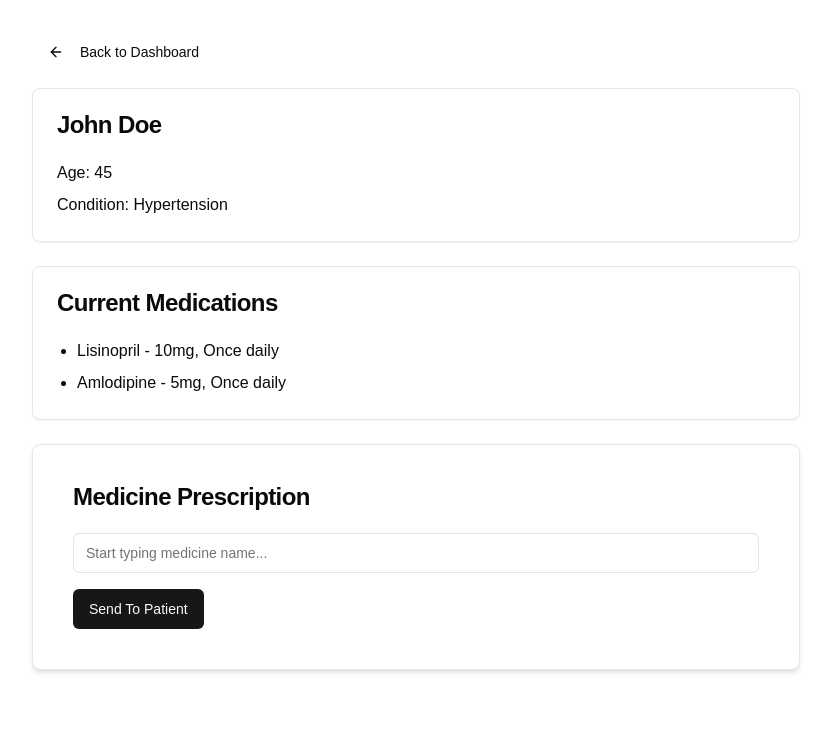
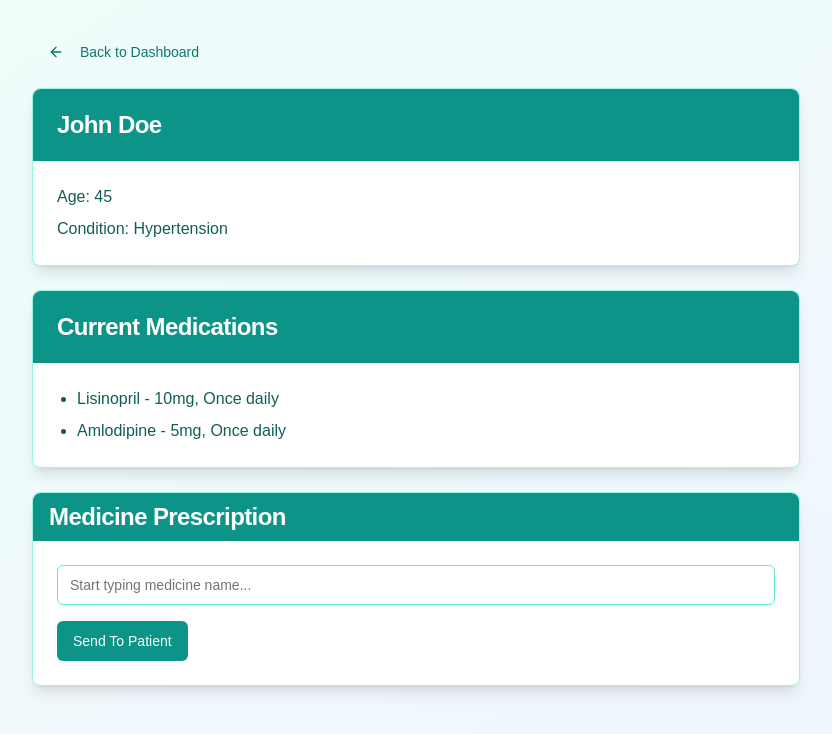
Before and after one commit to Steven-UY/hoyahacks25, a Next.js app in the folder PharmaSee_Frontend/: page /Patients/PAT-001 in a window 1280 px wide. Shown: the top 734 px of the page, without its empty margins (224-1056 px from the left). Built offline with nearby package versions, Linux system fonts and the light colour scheme.

Commit message:
stylingdone

```diff
--- a/PharmaSee_Frontend/src/app/Patients/[id]/page.jsx
+++ b/PharmaSee_Frontend/src/app/Patients/[id]/page.jsx
@@ -9,6 +9,7 @@ import { Label } from "@/components/ui/label"
 import { Textarea } from "@/components/ui/textarea"
 import { ArrowLeft } from "lucide-react"
 import Autocomplete from "@/components/Autocomplete"
+
 // Mock data for patients and their medications
 const mockPatients = [
   {
@@ -62,15 +63,19 @@ export default function PatientDetails() {
 
   if (!patient) {
     return (
-      <div className="min-h-screen bg-background p-8">
+      <div className="min-h-screen bg-gradient-to-br from-teal-50 to-blue-50 p-8">
         <div className="max-w-2xl mx-auto">
-          <Button variant="ghost" onClick={() => router.back()} className="mb-4">
+          <Button
+            variant="ghost"
+            onClick={() => router.back()}
+            className="mb-4 text-teal-700 hover:text-teal-800 hover:bg-teal-100"
+          >
             <ArrowLeft className="mr-2 h-4 w-4" />
             Back to Dashboard
           </Button>
-          <Card>
+          <Card className="bg-white border-teal-200 shadow-lg">
             <CardContent className="p-6">
-              <p>Patient not found. Please check the URL and try again.</p>
+              <p className="text-teal-800">Patient not found. Please check the URL and try again.</p>
             </CardContent>
           </Card>
         </div>
@@ -94,29 +99,33 @@ export default function PatientDetails() {
   }
 
   return (
-    <div className="min-h-screen bg-background p-8">
+    <div className="min-h-screen bg-gradient-to-br from-teal-50 to-blue-50 p-8">
       <div className="max-w-3xl mx-auto">
-        <Button variant="ghost" onClick={() => router.back()} className="mb-4">
+        <Button
+          variant="ghost"
+          onClick={() => router.back()}
+          className="mb-4 text-teal-700 hover:text-teal-800 hover:bg-teal-100"
+        >
           <ArrowLeft className="mr-2 h-4 w-4" />
           Back to Dashboard
         </Button>
-        <Card className="mb-6">
-          <CardHeader>
+        <Card className="mb-6 bg-white border-teal-200 shadow-lg">
+          <CardHeader className="bg-teal-600 text-white rounded-t-lg">
             <CardTitle>{patient.fullName}</CardTitle>
           </CardHeader>
-          <CardContent>
-            <div className="space-y-2">
+          <CardContent className="p-6">
+            <div className="space-y-2 text-teal-800">
               <p>Age: {patient.age}</p>
               <p>Condition: {patient.condition}</p>
             </div>
           </CardContent>
         </Card>
-        <Card className="mb-6">
-          <CardHeader>
+        <Card className="mb-6 bg-white border-teal-200 shadow-lg">
+          <CardHeader className="bg-teal-600 text-white rounded-t-lg">
             <CardTitle>Current Medications</CardTitle>
           </CardHeader>
-          <CardContent>
-            <ul className="list-disc pl-5 space-y-2">
+          <CardContent className="p-6">
+            <ul className="list-disc pl-5 space-y-2 text-teal-800">
               {patient.medications.map((med, index) => (
                 <li key={index}>
                   {med.name} - {med.dosage}, {med.frequency}
--- a/PharmaSee_Frontend/src/components/Autocomplete.jsx
+++ b/PharmaSee_Frontend/src/components/Autocomplete.jsx
@@ -14,7 +14,7 @@ export default function Autocomplete() {
     medicine: "",
     dosage: "",
     frequency: "",
-    count: ""
+    count: "",
   })
 
   const handleInputChange = async (e) => {
@@ -27,7 +27,9 @@ export default function Autocomplete() {
     }
 
     try {
-      const response = await fetch(`http://localhost:5000/api/autocomplete?query=${value}`)
+      const response = await fetch(
+        `http://localhost:5000/api/autocomplete?query=${value}`
+      )
       const data = await response.json()
       setSuggestions(data)
     } catch (error) {
@@ -40,7 +42,7 @@ export default function Autocomplete() {
       medicine,
       dosage: index !== null ? selectedMedicines[index].dosage : "",
       frequency: index !== null ? selectedMedicines[index].frequency : "",
-      count: index !== null ? selectedMedicines[index].count : ""
+      count: index !== null ? selectedMedicines[index].count : "",
     })
     setEditingIndex(index)
     setSuggestions([]) // Close the suggestions list
@@ -52,10 +54,18 @@ export default function Autocomplete() {
     if (dosage && frequency && count) {
       if (editingIndex !== null) {
         const updatedMedicines = [...selectedMedicines]
-        updatedMedicines[editingIndex] = { medicine, dosage, frequency, count }
+        updatedMedicines[editingIndex] = {
+          medicine,
+          dosage,
+          frequency,
+          count,
+        }
         setSelectedMedicines(updatedMedicines)
       } else {
-        setSelectedMedicines([...selectedMedicines, { medicine, dosage, frequency, count }])
+        setSelectedMedicines([
+          ...selectedMedicines,
+          { medicine, dosage, frequency, count },
+        ])
       }
       setMedicineDetails({ medicine: "", dosage: "", frequency: "", count: "" })
       setEditingIndex(null)
@@ -69,24 +79,6 @@ export default function Autocomplete() {
     setSelectedMedicines(updatedMedicines)
   }
 
-  // const downloadJSON = () => {
-  //   if (selectedMedicines.length === 0) {
-  //     alert("No medicines added to download.")
-  //     return
-  //   }
-
-  //   const dataStr = JSON.stringify(selectedMedicines, null, 2)
-  //   const blob = new Blob([dataStr], { type: "application/json" })
-  //   const url = URL.createObjectURL(blob)
-
-  //   const a = document.createElement("a")
-  //   a.href = url
-  //   a.download = "medicines.json"
-  //   document.body.appendChild(a)
-  //   a.click()
-  //   document.body.removeChild(a)
-  // }
-
   const sendJSON = async () => {
     if (selectedMedicines.length === 0) {
       alert("No medicines added to send.")
@@ -94,104 +86,173 @@ export default function Autocomplete() {
     }
 
     try {
-      const response = await fetch('http://localhost:5000/api/save-prescription', {
-        method: 'POST',
+      const response = await fetch("http://localhost:5000/api/save-prescription", {
+        method: "POST",
         headers: {
-          'Content-Type': 'application/json'
+          "Content-Type": "application/json",
         },
-        body: JSON.stringify(selectedMedicines)
+        body: JSON.stringify(selectedMedicines),
       })
       const data = await response.json()
       alert(data.message)
 
       // Call the generate-explanations endpoint
-    const explanationsResponse = await fetch('http://localhost:5001/api/generate-explanations', {
-      method: 'GET'
-    })
+      const explanationsResponse = await fetch(
+        "http://localhost:5001/api/generate-explanations",
+        {
+          method: "GET",
+        }
+      )
       const explanationsData = await explanationsResponse.json()
       console.log("Generated explanations:", explanationsData)
       alert("Explanations generated successfully")
-
-
     } catch (error) {
       console.error("Error sending JSON:", error)
     }
   }
 
   return (
-    <Card className="w-full p-4 shadow-md">
-      <CardHeader>
-        <CardTitle>Medicine Prescription</CardTitle>
+    <Card className="mb-6 bg-white border-teal-200 shadow-lg">
+      {/* Matching the teal header style as seen in PatientDetails */}
+      <CardHeader className="bg-teal-600 text-white rounded-t-lg px-4 py-3">
+        <CardTitle className="text-white">Medicine Prescription</CardTitle>
       </CardHeader>
-      <CardContent>
-        <div className="autocomplete-container mb-4">
+
+      <CardContent className="p-6 text-teal-800">
+        {/* Input + Autocomplete Suggestions */}
+        <div className="mb-4">
           <Input
             type="text"
             value={query}
             onChange={handleInputChange}
             placeholder="Start typing medicine name..."
-            className="autocomplete-input mb-2"
+            className="mb-2 border-teal-300 text-teal-800"
           />
           {suggestions.length > 0 && (
-            <div className="autocomplete-items bg-white border border-gray-300 rounded-md shadow-md p-2">
+            <div className="autocomplete-items bg-white border border-teal-300 rounded-md shadow-md p-2 text-teal-800">
               {suggestions.map((medicine, index) => (
-                <div key={index} className="autocomplete-item p-2 cursor-pointer hover:bg-gray-100" onClick={() => showPopup(medicine)}>
+                <div
+                  key={index}
+                  className="autocomplete-item p-2 cursor-pointer hover:bg-teal-50"
+                  onClick={() => showPopup(medicine)}
+                >
                   {medicine}
                 </div>
               ))}
             </div>
           )}
         </div>
-        <div id="medicinePopup" style={{ display: medicineDetails.medicine ? "block" : "none" }} className="mb-4">
-          <h3 id="popupTitle" className="text-lg font-semibold mb-2">{editingIndex !== null ? "Edit Medicine Details" : "Details"}</h3>
+
+        {/* Popup Form */}
+        {medicineDetails.medicine && (
+          <div
+            id="medicinePopup"
+            className="mb-4 border border-teal-300 p-4 rounded-md bg-teal-50"
+          >
+            <h3 id="popupTitle" className="text-lg font-semibold mb-2">
+              {editingIndex !== null ? "Edit Medicine Details" : "New Medicine Details"}
+            </h3>
             <Input
               type="text"
               value={medicineDetails.medicine}
-            onChange={(e) => setMedicineDetails({ ...medicineDetails, medicine: e.target.value })}
+              onChange={(e) =>
+                setMedicineDetails({
+                  ...medicineDetails,
+                  medicine: e.target.value,
+                })
+              }
               placeholder="Medicine Name"
               readOnly
-            className="mb-2"
+              className="mb-2 border-teal-300 text-teal-800"
             />
             <Input
               type="text"
               value={medicineDetails.dosage}
-            onChange={(e) => setMedicineDetails({ ...medicineDetails, dosage: e.target.value })}
+              onChange={(e) =>
+                setMedicineDetails({ ...medicineDetails, dosage: e.target.value })
+              }
               placeholder="Dosage"
-            className="mb-2"
+              className="mb-2 border-teal-300 text-teal-800"
             />
             <Input
               type="text"
               value={medicineDetails.frequency}
-            onChange={(e) => setMedicineDetails({ ...medicineDetails, frequency: e.target.value })}
+              onChange={(e) =>
+                setMedicineDetails({
+                  ...medicineDetails,
+                  frequency: e.target.value,
+                })
+              }
               placeholder="Frequency"
-            className="mb-2"
+              className="mb-2 border-teal-300 text-teal-800"
             />
             <Input
               type="text"
               value={medicineDetails.count}
-            onChange={(e) => setMedicineDetails({ ...medicineDetails, count: e.target.value })}
+              onChange={(e) =>
+                setMedicineDetails({
+                  ...medicineDetails,
+                  count: e.target.value,
+                })
+              }
               placeholder="Count"
-            className="mb-2"
+              className="mb-2 border-teal-300 text-teal-800"
             />
             <div className="flex space-x-2">
-            <Button onClick={saveMedicine} className="mr-2">Save</Button>
-            <Button onClick={() => setMedicineDetails({ medicine: "", dosage: "", frequency: "", count: "" })}>Cancel</Button>
+              <Button onClick={saveMedicine} className="bg-teal-600 hover:bg-teal-700 text-white">
+                Save
+              </Button>
+              <Button
+                variant="secondary"
+                onClick={() =>
+                  setMedicineDetails({
+                    medicine: "",
+                    dosage: "",
+                    frequency: "",
+                    count: "",
+                  })
+                }
+              >
+                Cancel
+              </Button>
             </div>
           </div>
+        )}
+
+        {/* Selected Medicines List */}
         <div id="selected-medicines-list" className="mb-4">
           {selectedMedicines.map((med, index) => (
-            <div key={index} className="pill-details p-2 border-b border-gray-200 flex justify-between items-center">
+            <div
+              key={index}
+              className="p-2 border-b border-teal-100 flex justify-between items-center text-teal-900"
+            >
               <div>
-                <b>#{med.medicine}</b> - {med.dosage}, {med.frequency}, Count: {med.count}
+                <strong>#{med.medicine}</strong> - {med.dosage}, {med.frequency}, Count:{" "}
+                {med.count}
               </div>
-              <div className="pill-actions flex space-x-2">
-                <Button className="edit-btn mr-2" onClick={() => showPopup(med.medicine, index)}>Edit</Button>
-                <Button className="delete-btn" onClick={() => removeMedicine(index)}>Delete</Button>
+              <div className="flex space-x-2">
+                <Button
+                  variant="outline"
+                  className="border-teal-300 text-teal-800 hover:bg-teal-50"
+                  onClick={() => showPopup(med.medicine, index)}
+                >
+                  Edit
+                </Button>
+                <Button
+                  variant="destructive"
+                  className="bg-red-600 hover:bg-red-700"
+                  onClick={() => removeMedicine(index)}
+                >
+                  Delete
+                </Button>
               </div>
             </div>
           ))}
         </div>
-        <Button onClick={sendJSON}>Send To Patient</Button>
+
+        <Button onClick={sendJSON} className="bg-teal-600 hover:bg-teal-700 text-white">
+          Send To Patient
+        </Button>
       </CardContent>
     </Card>
   )
```
Lines whose indentation alone changed are shown as unchanged.
